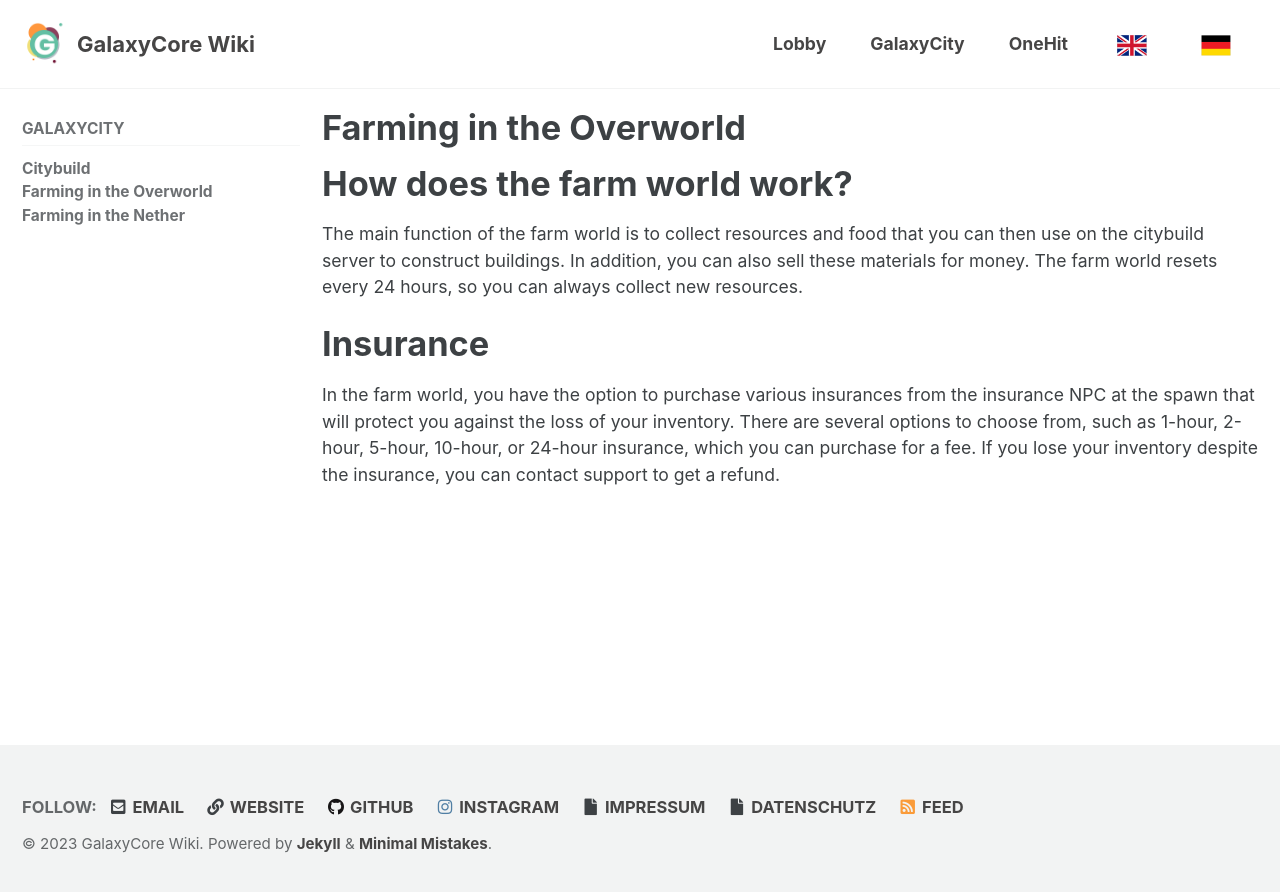
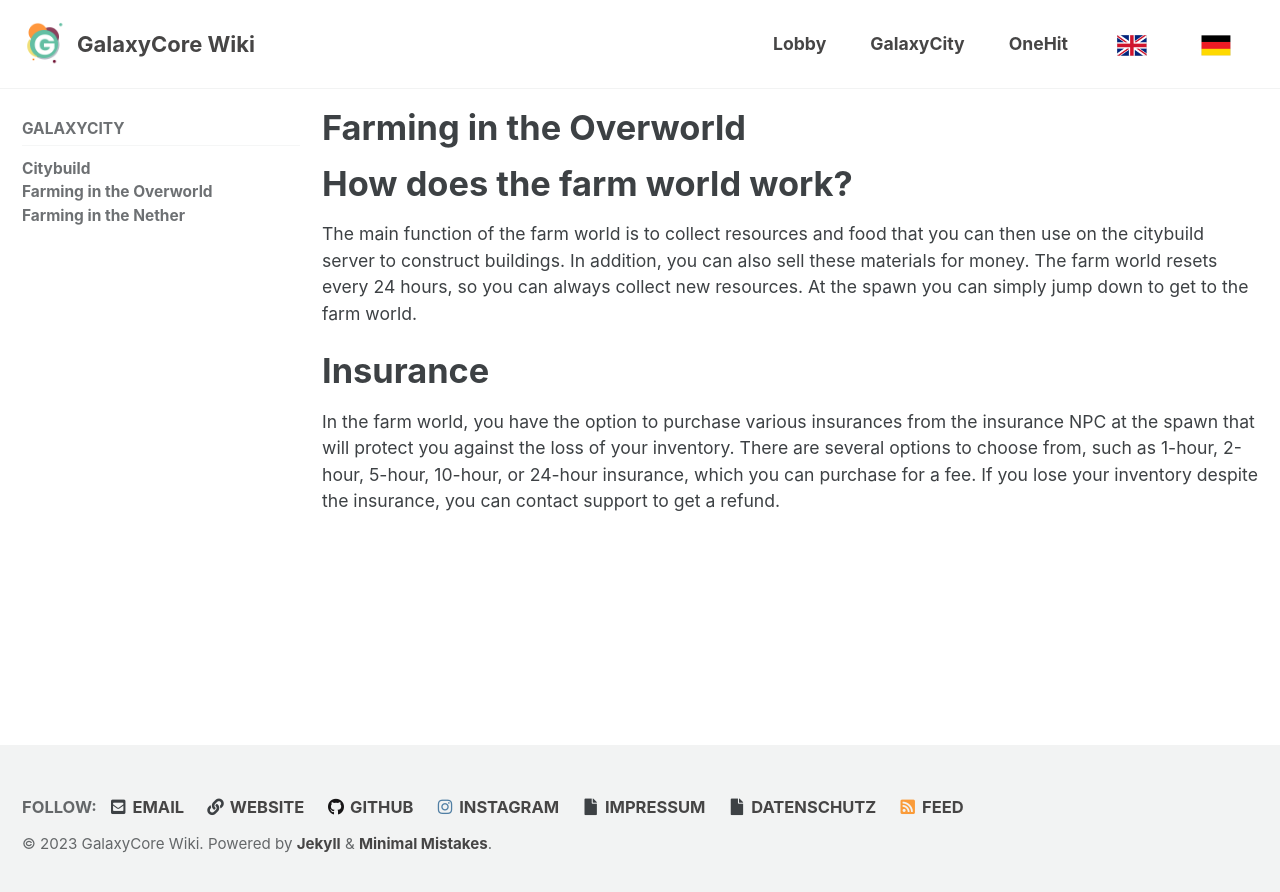
Before and after one commit to GalaxyCore-net/docs.galaxycore.net, a Jekyll site: the page built from en/citybuild/farmwelt.md, in a window 1280 px wide. Shown: the top 892 px of the page. Built offline with Jekyll 4.4.1, drawn with Linux system fonts in a browser that asks for light colours; cached includes are drawn as plain includes.

Commit message:
feat: Farmwelt

```diff
--- a/en/citybuild/farmwelt.md
+++ b/en/citybuild/farmwelt.md
@@ -10,6 +10,7 @@ sidebar:
 # How does the farm world work?
 The main function of the farm world is to collect resources and food that you can then use on the citybuild server to construct buildings. In addition, you can also sell these materials for money.
 The farm world resets every 24 hours, so you can always collect new resources.
+At the spawn you can simply jump down to get to the farm world.
 
 # Insurance
 In the farm world, you have the option to purchase various insurances from the insurance NPC at the spawn that will protect you against the loss of your inventory. There are several options to choose from, such as 1-hour, 2-hour, 5-hour, 10-hour, or 24-hour insurance, which you can purchase for a fee. If you lose your inventory despite the insurance, you can contact support to get a refund.
```
Also changed, not shown: de/citybuild/farmwelt.md (+1 -0 lines).
